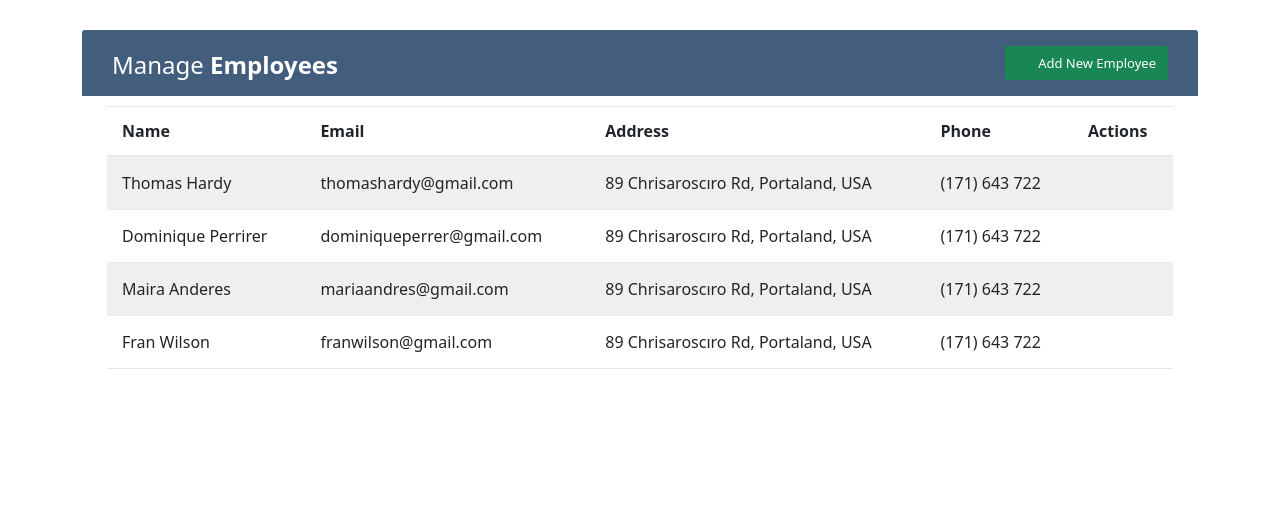
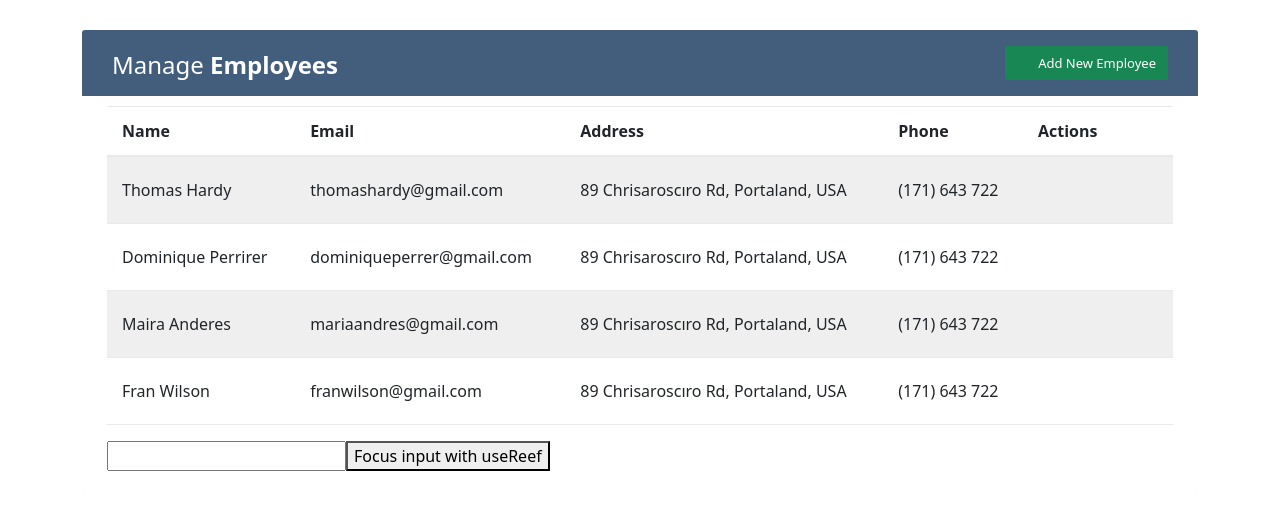
Before and after one commit to damladlg/Simple-React-Projects, a React (Create React App) app in the folder manage-employee/: page / in a window 1280 px wide. Shown: the top 510 px of the page. Built offline with nearby package versions, Linux system fonts and the light colour scheme.

Commit message:
Added feature to delete registered employee. worked with useRef.

```diff
--- a/manage-employee/src/components/Employee.js
+++ b/manage-employee/src/components/Employee.js
@@ -1,4 +1,9 @@
+import { useContext } from "react";
+import { EmployeeContext } from '../contexts/EmployeeContext';
+
 const Employee = ({ employees /*  props yakalandı*/ }) => {
+    const { deleteEmployee } = useContext(EmployeeContext);
+
     return (
         <>
             {
@@ -9,14 +14,13 @@ const Employee = ({ employees /*  props yakalandı*/ }) => {
                         <td>{employee.address}</td>
                         <td>{employee.phone}</td>
                         <td>
-                            <a href="#editEmployeeModal" className="edit" data-toggle="modal"><i className="material-icons" data-toggle="tooltip" title="Edit">&#xE254;</i></a>
-                            <a href="#deleteEmployeeModal" className="delete" data-toggle="modal"><i className="material-icons" data-toggle="tooltip" title="Delete">&#xE872;</i></a>
+                            <button className="btn text-warning btn-act" data-toggle="modal"><i className="material-icons" data-toggle="tooltip" title="Edit">&#xE254;</i></button>
+                            <button onClick={() => deleteEmployee(employee.id)} className="btn text-danger btn-act" data-toggle="modal"><i className="material-icons" data-toggle="tooltip" title="Delete">&#xE872;</i></button>
                         </td>
                     </tr>
                 ))
             }
         </>
-
     )
 }
 
--- a/manage-employee/src/components/EmployeeList.js
+++ b/manage-employee/src/components/EmployeeList.js
@@ -1,9 +1,8 @@
 import Employee from "./Employee";
-import { useContext, useState, useEffect } from "react";
+import { useContext, useState, useEffect, useRef } from "react";
 import { EmployeeContext } from "../contexts/EmployeeContext";
 import { Button, Modal } from 'react-bootstrap'
 import AddForm from "./AddForm";
-
 
 const EmployeeList = () => {
 
@@ -13,12 +12,21 @@ const EmployeeList = () => {
     const handleClose = () => setShow(false);
     const handleShow = () => setShow(true);
 
-    /* employees stateinde herhangi bir değişiklik oldugunda useEffect hooku yardımıyla tekrardan render edildi, modal kapattırıldı. */
+    /* employees stateinde herhangi bir değişiklik oldugunda useEffect hooku yardımıyla tekrardan render edildi, modal kapattırıldı.
+    employees da bir değişiklik olmaz ise useEffect çalışmaz. */
     useEffect(() => {
         return () => {
             handleClose();
         }
     }, [employees])
+
+    /* herhangi bir dom elemanına referans vererek current özelliğine bir özellik verebiliriz. useRefi ayıran özelliği sürekli render etmez */
+    const myRef = useRef(null);
+
+    const onButtonClickWithRef = () => {
+        myRef.current.focus();
+    }
+
     return (
         <>
             <div className="table-title">
@@ -59,6 +67,9 @@ const EmployeeList = () => {
                     </Button>
                 </Modal.Footer>
             </Modal>
+
+            <input ref={myRef} type="text"></input>
+            <button onClick={onButtonClickWithRef}>Focus input with useReef </button>
         </>
     )
 }
--- a/manage-employee/src/contexts/EmployeeContext.js
+++ b/manage-employee/src/contexts/EmployeeContext.js
@@ -16,8 +16,12 @@ const EmployeeContextProvider = (props) => {
         setEmployees([...employees, { id: uuidv4(), name, email, address, phone }]);
     }
 
+    const deleteEmployee = (id) => {
+        setEmployees(employees.filter(employee => employee.id !== id))
+    }
+
     return (
-        <EmployeeContext.Provider value={{ employees, addEmployee }}>
+        <EmployeeContext.Provider value={{ employees, addEmployee, deleteEmployee }}>
             {props.children}
         </EmployeeContext.Provider>
     )
--- a/manage-employee/src/index.css
+++ b/manage-employee/src/index.css
@@ -3,6 +3,9 @@ body {
 	background: #f5f5f5;
 	font-family: 'Varela Round', sans-serif;
 	font-size: 13px;
+}
+.btn-act{
+	padding: 2px;
 }
 .table-responsive {
     margin: 30px 0;
@@ -57,7 +60,7 @@ table.table tr th, table.table tr td {
 }
 
 table.table tr th:last-child {
-	width: 100px;
+	width: 150px;
 }
 table.table-striped tbody tr:nth-of-type(odd) {
 	background-color: #fcfcfc;
```
